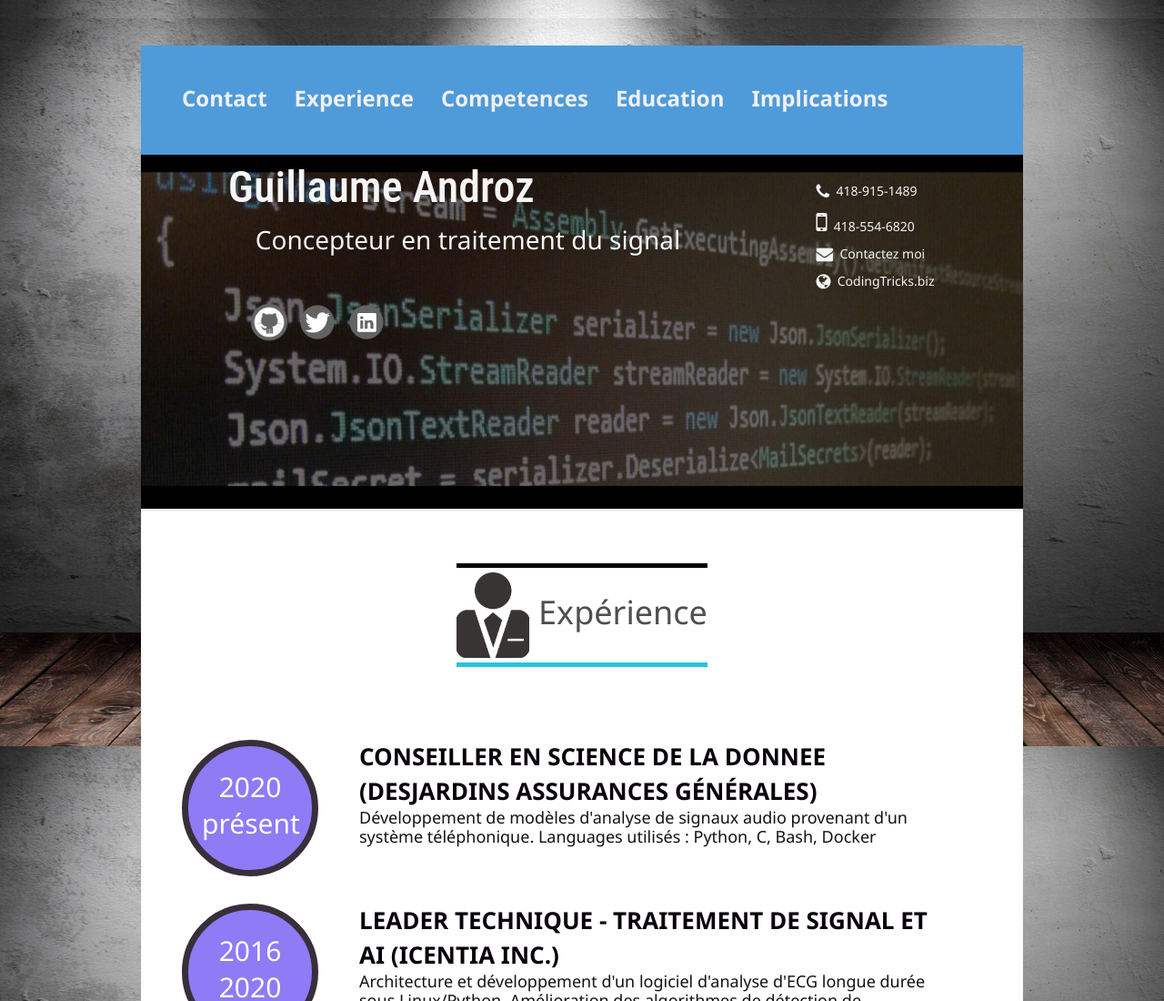
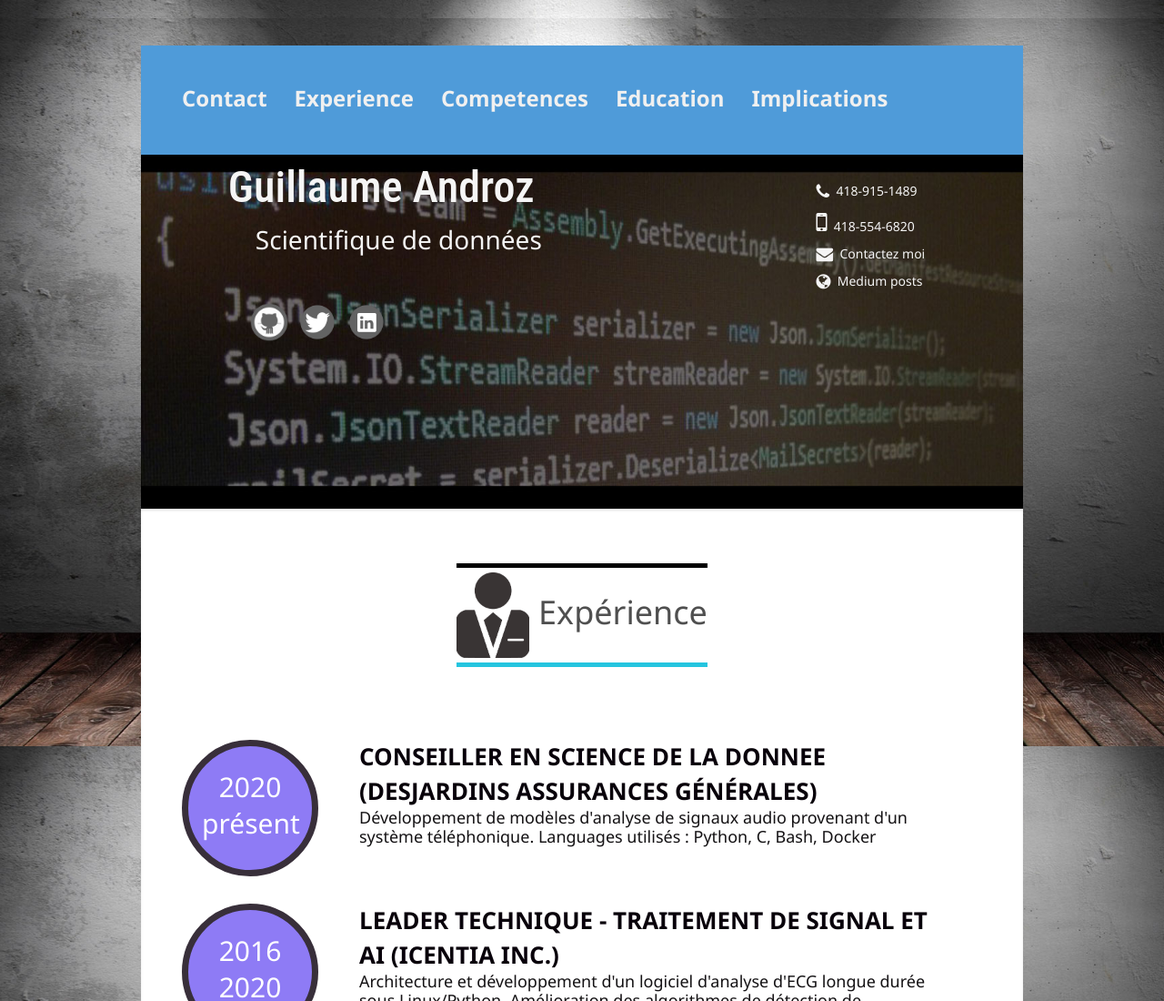
Before and after one commit to gandroz/gandroz.github.io, a plain HTML site: page cv.html in a window 1280 px wide. Shown: the top 1100 px of the page at 91% size. Drawn offline with nearby package versions, Linux system fonts and the light colour scheme; a script that the page names is missing.

Commit message:
remove codingtricks and add medium

```diff
--- a/cv.html
+++ b/cv.html
@@ -28,14 +28,14 @@
                 <div class="row">
                     <div class="col-md-8 col-md-offset-1">
                         <h1>Guillaume Androz</h1>
-                        <h3>Concepteur en traitement du signal</h3>
+                        <h3>Scientifique de données</h3>
                     </div>
                     <div class="col-md-3">
                         <div class="coordonnees">
                             <p class="phone"><i class="fa fa-phone fa-lg"></i>&nbsp; 418-915-1489</p>
                             <p class="phone"><i class="fa fa-mobile fa-2x"></i>&nbsp; 418-554-6820</p>
                             <p><i class="fa fa-envelope fa-lg"></i>&nbsp; <a id="courriel">Contactez moi</a></p>
-                            <p><i class="fa fa-globe fa-lg"></i>&nbsp; <a href="http://www.codingtricks.biz"> CodingTricks.biz</a></p>
+                            <p><i class="fa fa-globe fa-lg"></i>&nbsp; <a href="https://medium.com/@GuAndroz">Medium posts</a></p>
                         </div>
                     </div>
                 </div>
```
